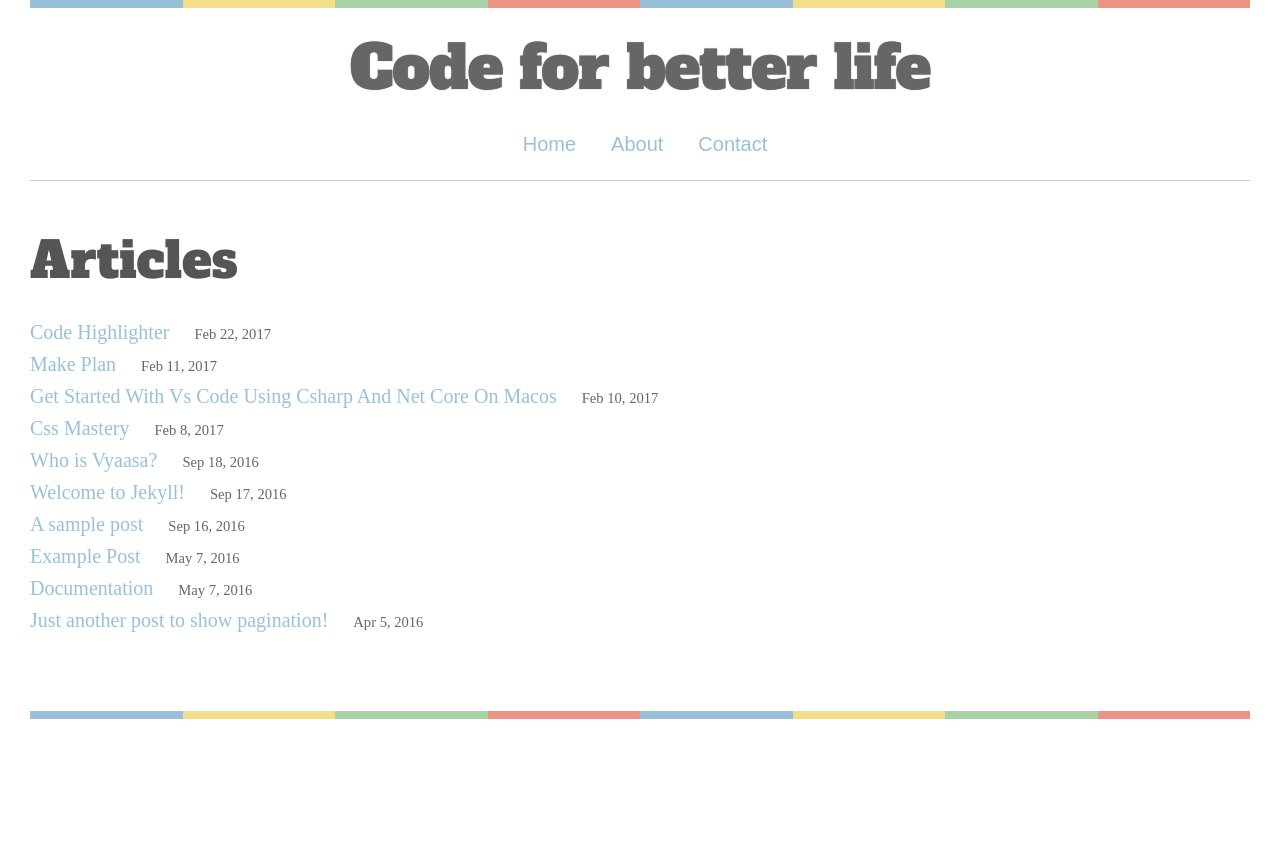
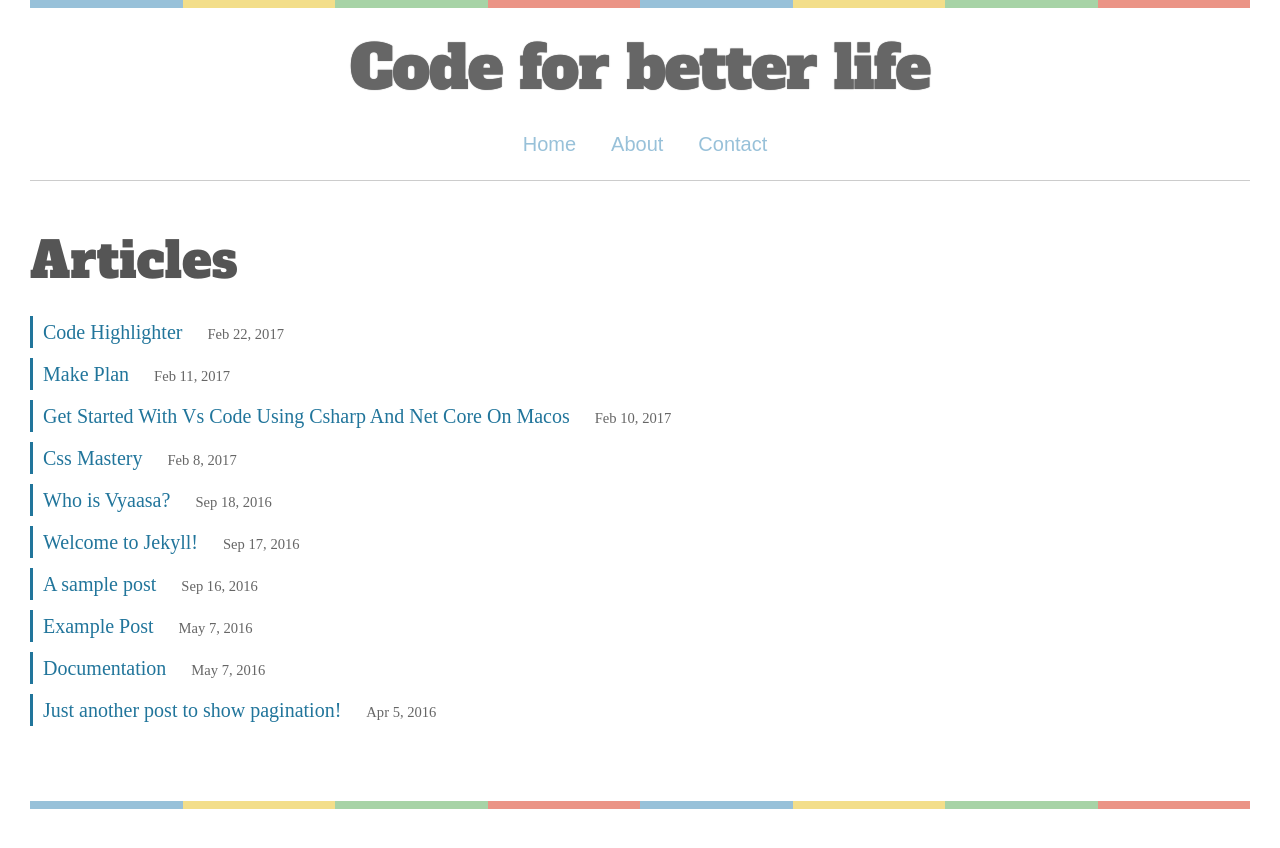
Before and after one commit to YYvanYang/yyvanyang.github.io, a Jekyll site: the page built from index.html, in a window 1280 px wide. Shown: the top 848 px of the page. Built offline with Jekyll 4.4.1, drawn with Linux system fonts in a browser that asks for light colours; some web fonts are replaced; the list of posts is cut into pages by our own code.

Commit message:
Update _layout.scss

```diff
--- a/_sass/_layout.scss
+++ b/_sass/_layout.scss
@@ -57,8 +57,29 @@
 
     > li {
         /*margin-bottom: $spacing-unit / 2;*/
+
+      border-left: 3px solid #21759b;
+      margin-bottom: 10px;
+      font-size: 20px;
+      padding-left: 10px;
+
+      a:link,  a:visited, a:active {
+        color: #21759b;
+        transition: all 0.4s linear 0s;
+      }
+
+      a:hover {
+        margin-left: 30px;
+        color: #0f3647;
+        text-decoration: none;
+      }
     }
 }
+
+
+
+
+
 
 .post-meta {
     font-size: $small-font-size;
```
